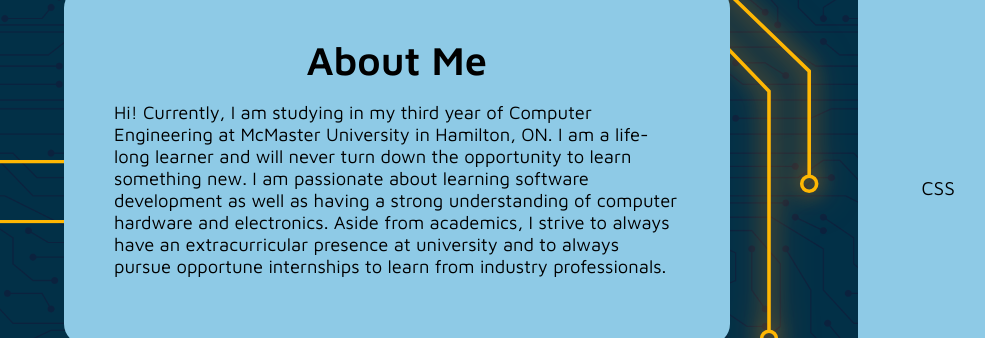
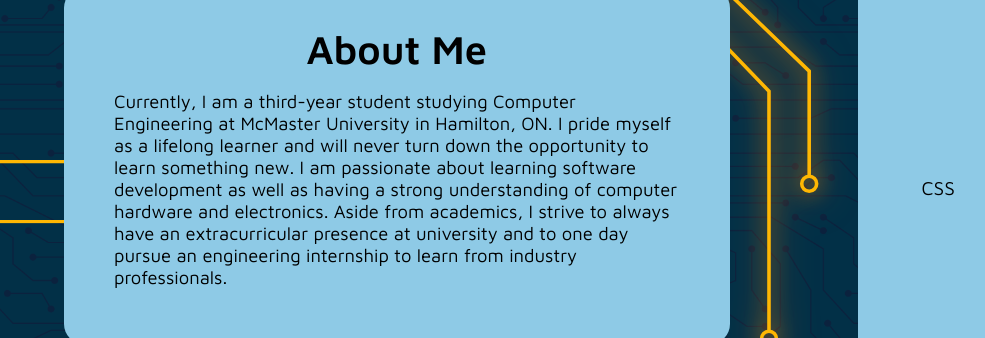
Before and after one commit to Talha1205/Portfolio-Website, a plain HTML site: page index.html in a window 1280 px wide. Shown: the part 1086-1424 px from the top of the page, 0-985 px from the left. Drawn offline with Linux system fonts and the light colour scheme.

Commit message:
Update index.html

```diff
--- a/index.html
+++ b/index.html
@@ -146,7 +146,7 @@
 
                     <div class = "about-container" id = "about">
                         <h1>About Me</h1>
-                        <p>Hi! Currently, I am studying in my third year of Computer Engineering at McMaster University in Hamilton, ON. I am a life-long learner and will never turn down the opportunity to learn something new. I am passionate about learning software development as well as having a strong understanding of computer hardware and electronics. Aside from academics, I strive to always have an extracurricular presence at university and to always pursue opportune internships to learn from industry professionals.</p>
+                        <p>Currently, I am a third-year student studying Computer Engineering at McMaster University in Hamilton, ON. I pride myself as a lifelong learner and will never turn down the opportunity to learn something new. I am passionate about learning software development as well as having a strong understanding of computer hardware and electronics. Aside from academics, I strive to always have an extracurricular presence at university and to one day pursue an engineering internship to learn from industry professionals. </p>
                     </div>
 
                     <div class = "skills-container" id = "skills-container">
```
